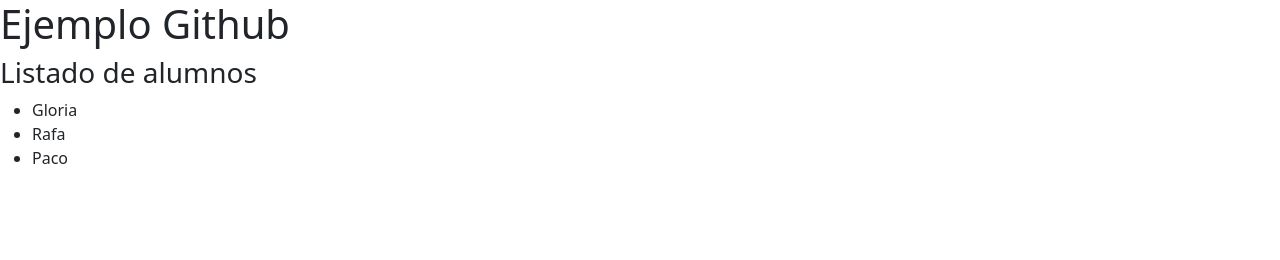
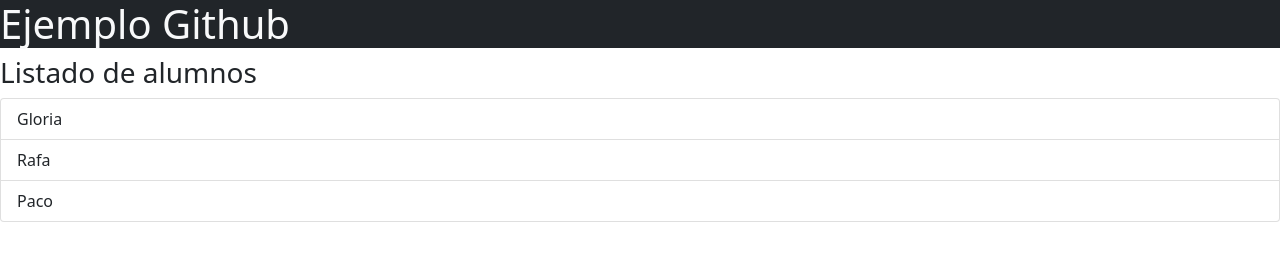
Before and after one commit to apemarr/demo-08-github, a plain HTML site: page index.html in a window 1280 px wide. Drawn offline with nearby package versions, Linux system fonts and the light colour scheme.

Commit message:
Añadido estilos Bootstrap

```diff
--- a/index.html
+++ b/index.html
@@ -6,12 +6,12 @@
     <link href="https://cdn.jsdelivr.net/npm/bootstrap@5.1.3/dist/css/bootstrap.min.css" rel="stylesheet" integrity="sha384-1BmE4kWBq78iYhFldvKuhfTAU6auU8tT94WrHftjDbrCEXSU1oBoqyl2QvZ6jIW3" crossorigin="anonymous">
 </head>
 <body>
-    <h1>Ejemplo Github</h1>
+    <h1 class="bg-dark text-light">Ejemplo Github</h1>
     <h3>Listado de alumnos</h3>
-    <ul>
-        <li>Gloria</li>
-        <li>Rafa</li>
-        <li>Paco</li>
+    <ul class="list-group">
+        <li class="list-group-item">Gloria</li>
+        <li class="list-group-item">Rafa</li>
+        <li class="list-group-item">Paco</li>
     </ul>
 </body>
 </html>
```
